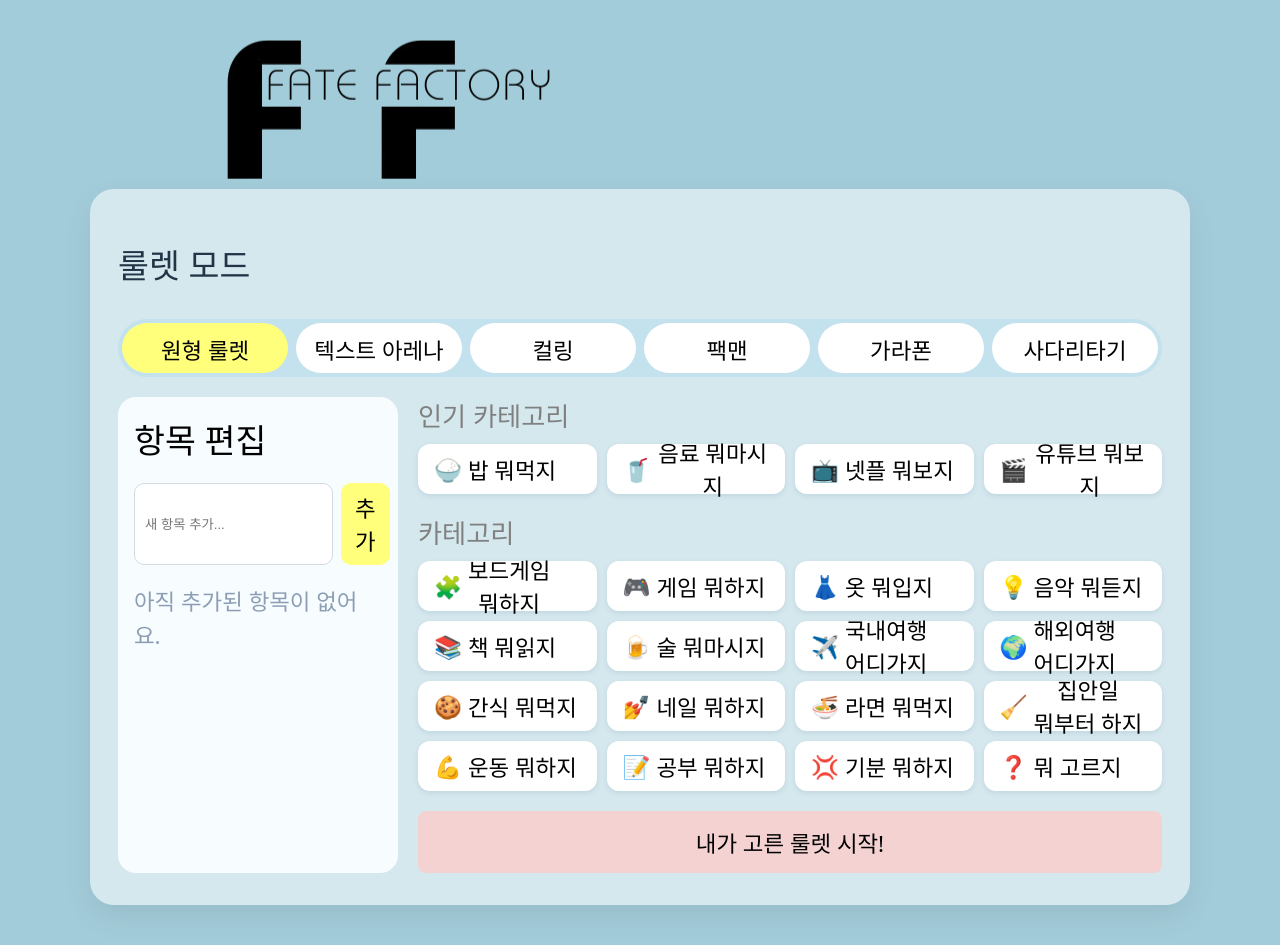
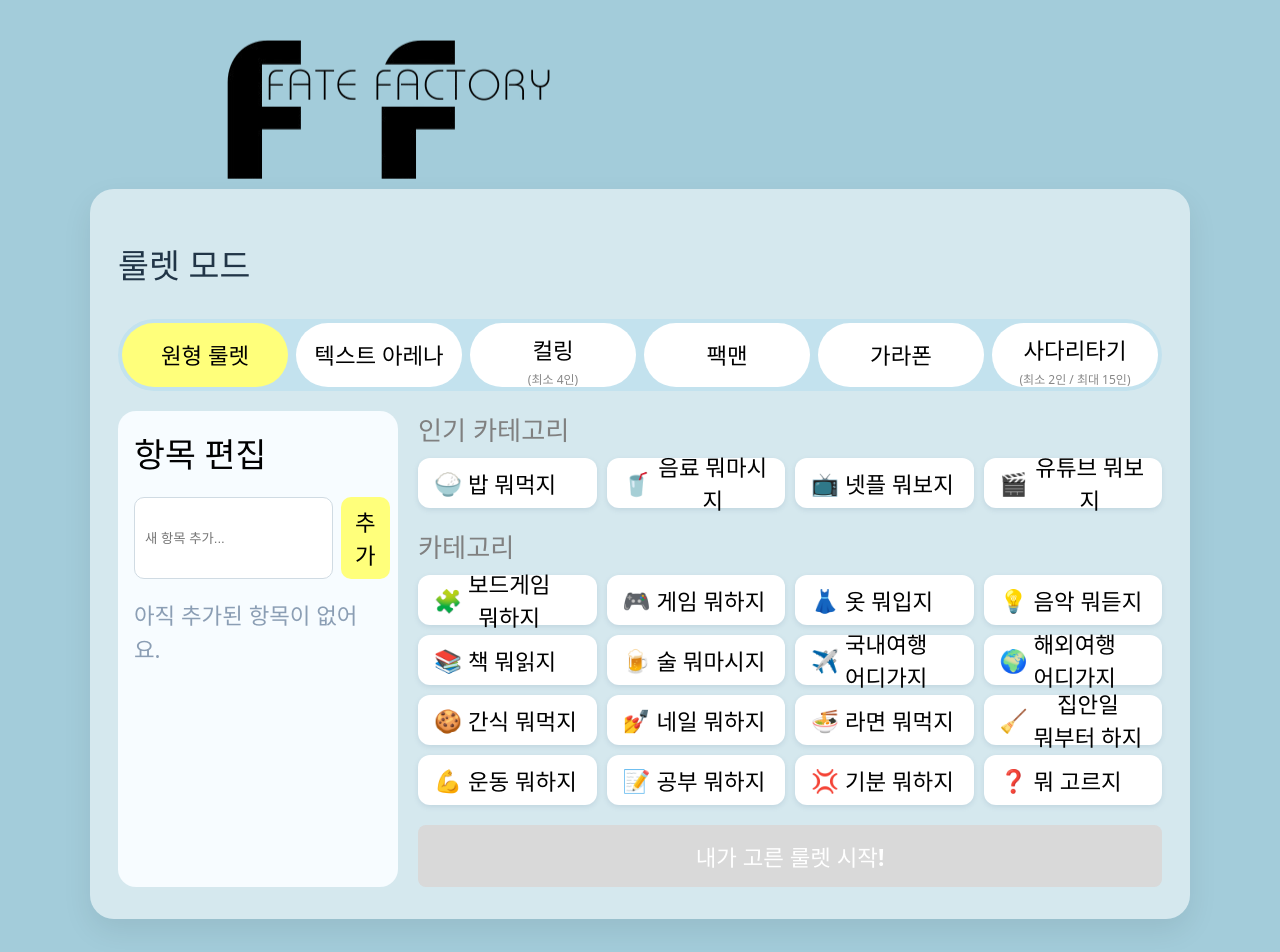
Before and after one commit to celina823/Fate-factory, a React (Vite) app: page / in a window 1280 px wide. Shown: the top 952 px of the page. Built offline with nearby package versions, Linux system fonts and the light colour scheme.

Commit message:
feat: 모드별 최소최대 항목 수 제한 및 버튼 비황성화 시 제한 조건 안내 툴팁 추가

```diff
--- a/src/pages/Category.css
+++ b/src/pages/Category.css
@@ -87,7 +87,7 @@ body {
 
 .ff-mode-btn {
   width: 180px;
-  height: 50px;
+  height: 64px;
   border: none;
   outline: none;
   padding: 10px 18px;
@@ -106,6 +106,43 @@ body {
   outline: none;
   background: var(--pastel-200);
   font-weight: 600;
+}
+
+.ff-mode-info {
+  font-size: 0.75rem; /* 메인 텍스트보다 작게 */
+  color: #888; /* 평소에는 연한 회색 */
+  margin-top: 4px; /* 텍스트 사이 간격 */
+  font-weight: normal;
+}
+
+/* 툴팁 디자인 */
+.has-tooltip:hover::after {
+  content: attr(data-tooltip);
+  position: absolute;
+  bottom: 110%; /* 버튼 위로 띄움 */
+  left: 50%;
+  transform: translateX(-50%);
+  background-color: #333;
+  color: #fff;
+  padding: 8px 12px;
+  border-radius: 8px;
+  font-size: 12px;
+  white-space: nowrap;
+  z-index: 10;
+  box-shadow: 0 4px 6px rgba(0, 0, 0, 0.1);
+}
+
+/* 툴팁 화살표 */
+.has-tooltip:hover::before {
+  content: "";
+  position: absolute;
+  bottom: 100%;
+  left: 50%;
+  transform: translateX(-50%);
+  border-width: 6px;
+  border-style: solid;
+  border-color: #333 transparent transparent transparent;
+  z-index: 10;
 }
 
 /* 메인 영역 */
@@ -278,6 +315,22 @@ body {
 .ff-start-btn {
   width: 100%;
   background: var(--pastel-100);
+  color: var(--light);
+  font-weight: 600;
+}
+
+/* 시작 버튼 감싸는 래퍼 (툴팁 위치 기준) */
+.ff-start-btn-wrapper {
+  position: relative;
+  width: 100%;
+}
+
+/* 시작 버튼 비활성화 스타일 */
+.ff-start-btn:disabled {
+  background: #d9d9d9;
+  cursor: not-allowed;
+  transform: none;
+  box-shadow: none;
 }
 
 /* 반응형 조금만 */
--- a/src/pages/Category.tsx
+++ b/src/pages/Category.tsx
@@ -9,6 +9,8 @@ export default function Category() {
   const [input, setInput] = useState("");
   const { items, addItem, addPresets, clearItems, removeItem } =
     useRouletteItemsStore();
+
+  const navigate = useNavigate();
 
   const handleCategoryClick = (label: string) => {
     const preset = categoryPresets[label];
@@ -30,13 +32,38 @@ export default function Category() {
     setInput("");
   };
 
+  // --- 유효성 검사 로직 추가 ---
+  const itemCount = items.length;
+
+  const getValidation = () => {
+    // 1. 컬링 모드 체크
+    if (mode === "컬링") {
+      if (itemCount < 4)
+        return { isValid: false, msg: "항목을 4개 이상 등록해주세요" };
+    }
+    // 2. 사다리타기 모드 체크
+    else if (mode === "사다리타기") {
+      if (itemCount < 4 || itemCount > 15)
+        return { isValid: false, msg: "항목을 4~15개 등록해주세요" };
+    }
+    // 3. 항목이 0개일 때
+    if (itemCount === 0)
+      return { isValid: false, msg: "항목을 먼저 추가해주세요" };
+
+    // 3. 모드 공통 체크
+    if (itemCount < 2) {
+      return { isValid: false, msg: "항목을 2개 이상 등록해주세요" };
+    }
+    return { isValid: true, msg: "" };
+  };
+
+  const { isValid, msg } = getValidation();
+
   const handleKeyDown: React.KeyboardEventHandler<HTMLInputElement> = (e) => {
     if (e.key === "Enter") {
       handleAdd();
     }
   };
-
-  const navigate = useNavigate();
 
   return (
     <div className="ff-page">
@@ -67,7 +94,8 @@ export default function Category() {
             }`}
             onClick={() => setMode("컬링")}
           >
-            컬링
+            <span className="ff-mode-text">컬링</span>
+            <p className="ff-mode-info">(최소 4인)</p>
           </button>
           <button
             className={`ff-mode-btn ${
@@ -91,7 +119,8 @@ export default function Category() {
             }`}
             onClick={() => setMode("사다리타기")}
           >
-            사다리타기
+            <span className="ff-mode-text">사다리타기</span>
+            <p className="ff-mode-info">(최소 2인 / 최대 15인)</p>
           </button>
         </nav>
 
@@ -170,8 +199,15 @@ export default function Category() {
                 ))}
               </div>
             </div>
+            <div
+              className={`ff-start-btn-wrapper ${
+                !isValid ? "has-tooltip" : ""
+              }`}
+              data-tooltip={msg}
+            >
               <button
                 className="ff-start-btn"
+                disabled={!isValid}
                 onClick={() => {
                   const url = modeToUrl[mode];
                   // 1) URL이 존재하지 않음
@@ -190,6 +226,7 @@ export default function Category() {
               >
                 내가 고른 룰렛 시작!
               </button>
+            </div>
           </section>
         </main>
       </div>
```
Lines whose indentation alone changed are shown as unchanged.
